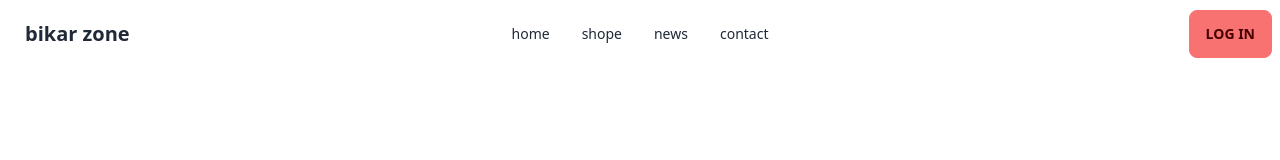
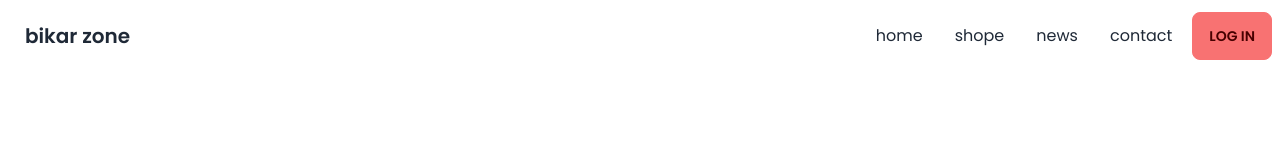
Before and after one commit to raton101/biker-zone-project, a plain HTML site: page index.html in a window 1280 px wide. Drawn offline with nearby package versions, Linux system fonts and the light colour scheme; a web font is replaced by a local one.

Commit message:
naavigation compleat

```diff
--- a/index.html
+++ b/index.html
@@ -5,22 +5,31 @@
     <meta name="viewport" content="width=device-width, initial-scale=1.0">
     <title>biker-zone -project</title>
 
-
+    <!-- tailwind link -->
 <link href="https://cdn.jsdelivr.net/npm/daisyui@3.3.1/dist/full.css" rel="stylesheet" type="text/css" />
 <script src="https://cdn.tailwindcss.com"></script>
+<!-- google font -->
+<link rel="preconnect" href="https://fonts.googleapis.com">
+<link rel="preconnect" href="https://fonts.gstatic.com" crossorigin>
+<link href="https://fonts.googleapis.com/css2?family=Fasthand&family=Open+Sans:ital,wght@0,400;1,300;1,400&family=Poppins:wght@400;500;600;700;800&display=swap" rel="stylesheet">
+<style>
+    .font-foppins{
+        font-family: 'Poppins', sans-serif;
+    }
+</style>
 
 </head>
-<body>
+<body class="font-foppins">
     <header>
          <!-- nav bar with taileind -->
 <nav>
     <div class="navbar bg-base-100">
-        <div class="navbar-start">
+        <div class="flex-1">
           <div class="dropdown">
             <label tabindex="0" class="btn btn-ghost lg:hidden">
               <svg xmlns="http://www.w3.org/2000/svg" class="h-5 w-5" fill="none" viewBox="0 0 24 24" stroke="currentColor"><path stroke-linecap="round" stroke-linejoin="round" stroke-width="2" d="M4 6h16M4 12h8m-8 6h16" /></svg>
             </label>
-            <ul tabindex="0" class="menu menu-sm dropdown-content mt-3 z-[1] p-2 shadow bg-base-100 rounded-box w-52">
+            <ul tabindex="0" class="menu menu-sm dropdown-content mt-3 z-[1] p-2 shadow bg-base-100 rounded-box w-52 text-base">
               <li><a>home</a></li>
               <li><a>shope</a></li>
               <li><a>news</a></li>
@@ -31,14 +40,14 @@
           <a class="btn btn-ghost normal-case text-xl">bikar zone</a>
         </div>
         <div class="navbar-center hidden lg:flex">
-          <ul class="menu menu-horizontal px-1">
+          <ul class="menu menu-horizontal px-1 text-base">
             <li><a>home</a></li>
             <li><a>shope</a></li>
             <li><a>news</a></li>
             <li><a>contact</a></li>
           </ul>
         </div>
-        <div class="navbar-end">
+        <div class="">
           <a class="btn btn-error">log in</a>
         </div>
       </div>
```
Also changed, not shown: images/icons/star-half-stroke-solid.svg (added), images/icons/star-regular.svg (added), images/icons/star-solid.svg (added), images/others/android.png (added), images/others/extrabike.png (added), images/others/faq.png (added), images/others/feature-bike.png (added), images/others/ios.png (added), images/others/latest1.png (added), images/others/latest2.png (added), images/others/latest3.png (added), images/others/user-1.png (added), images/others/user-2.png (added), images/others/user-3.png (added), 4 more files.
